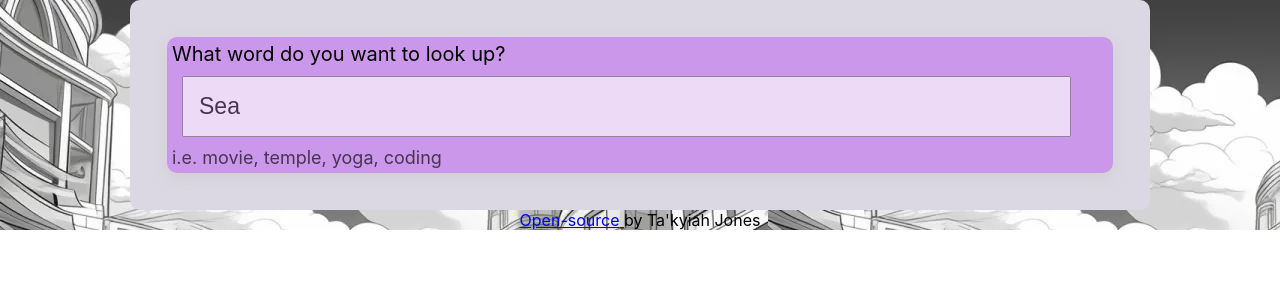
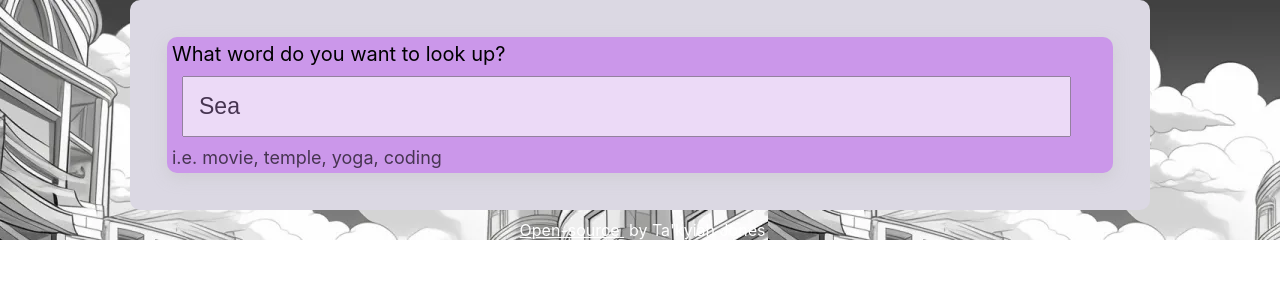
Before and after one commit to Kyicodes/react-dictionary, a React (Create React App) app: page / in a window 1280 px wide. Shown: the top 300 px of the page. Built offline with nearby package versions, Linux system fonts and the light colour scheme; no server answers.

Commit message:
styled footer

```diff
--- a/src/App.css
+++ b/src/App.css
@@ -4,6 +4,8 @@
 
 footer {
   text-align: center;
+  margin: 10px;
+  color: #fff;
 }
 
 @media (prefers-reduced-motion: no-preference) {
@@ -12,8 +14,13 @@ footer {
   }
 }
 
-.App-link {
-  color: #61dafb;
+a {
+  padding: 5px;
+  color: #fff;
+}
+
+a:hover {
+  color: #2d4059;
 }
 
 @keyframes App-logo-spin {
--- a/src/App.js
+++ b/src/App.js
@@ -6,10 +6,7 @@ function App() {
     <div className="App">
       <Dictionary defaultKeyword="Sea" />
       <footer>
-        <a
-          href="https://github.com/Kyicodes/react-dictionary"
-          className="text-decoration-none"
-        >
+        <a href="https://github.com/Kyicodes/react-dictionary" target="_blank">
           Open-source{" "}
         </a>
         by Ta'kyiah Jones
```
